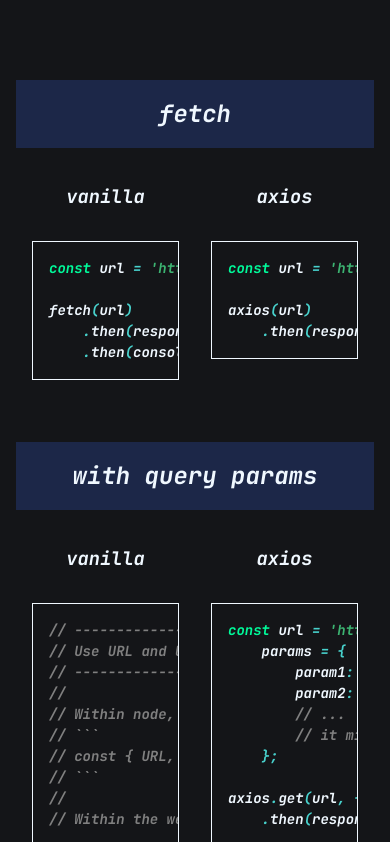
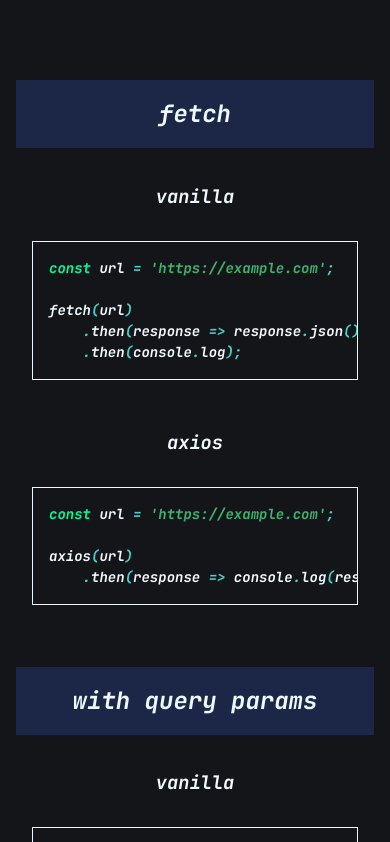
Before and after one commit to NormanPerrin/youmightnotneedaxios, a website: page index.html in a window 390 px wide. Shown: the top 842 px of the page. Drawn offline with Linux system fonts and the light colour scheme.

Commit message:
style: responsive style and usage of italic font

```diff
--- a/styles.css
+++ b/styles.css
@@ -56,18 +56,28 @@
 }
 
 .comparison >section {
-    width: 50%;
+    width: 100%;
 }
 
 .highlight {
     padding: 1rem;
 }
 
-/* --- pre highlight --- */
-
 pre .p, pre .o { color: mediumturquoise; }
 pre .s1, pre .s2 { color: mediumseagreen; }
 pre .c1 { color: gray; }
 pre .k1 { color: dodgerblue; }
-pre .kd { color: mediumspringgreen; }
+pre .kd {
+    font-family: 'JetBrainsMono-BoldItalic';
+    color: mediumspringgreen;
+}
 pre .nb { color: mediumpurple; }
+
+@media (max-width: 1024px) {
+    .comparison {
+        flex-direction: column;
+    }
+    .comparison >section {
+        width: 100%;
+    }
+}
```
